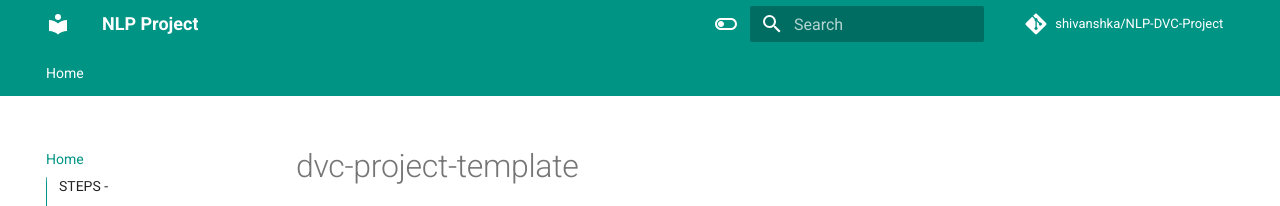
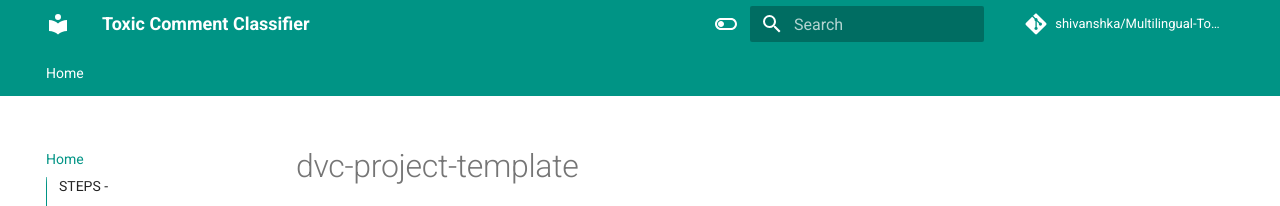
Before and after one commit to shivanshka/Multilingual-Toxic-Comment-Classifier, an MkDocs documentation site: the page built from docs/index.md, in a window 1280 px wide. Shown: the top 206 px of the page. Built offline with MkDocs 1.6.1 and Material for MkDocs 9.7.7, drawn with Linux system fonts in a browser that asks for light colours; comment, search, counter and statistics services are not loaded.

Commit message:
docs updated

```diff
--- a/mkdocs.yml
+++ b/mkdocs.yml
@@ -1,5 +1,5 @@
 # Project information
-site_name: NLP Project
+site_name: Toxic Comment Classifier
 # defeine TOC or order of website-
 nav:
   - Home: index.md
@@ -11,8 +11,8 @@
   DESCRIPTION
 
 # Repository
-repo_name: shivanshka/NLP-DVC-Project
-repo_url: https://github.com/shivanshka/NLP-DVC-Project.git
+repo_name: shivanshka/Multilingual-Toxic-Comment-Classifier
+repo_url: https://github.com/shivanshka/Multilingual-Toxic-Comment-Classifier.git
 
 # Configuration
 theme:
```
